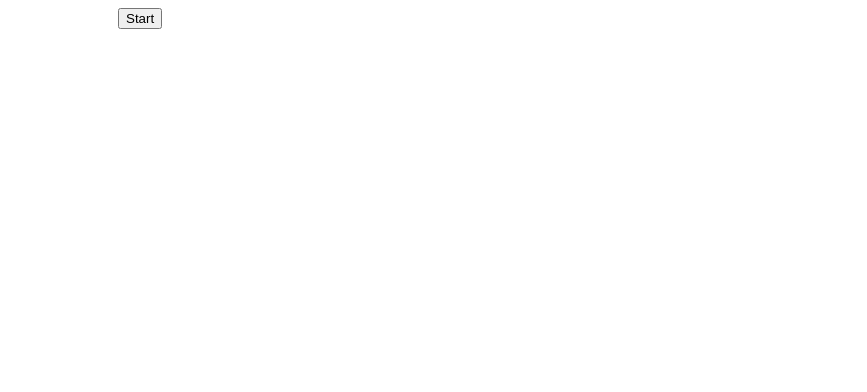
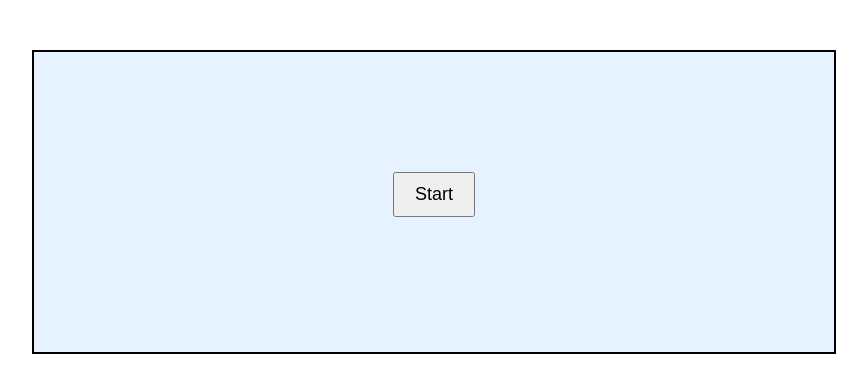
Before and after one commit to acciojob/golf-react-Tusharahuja14, a React app: page / in a window 1280 px wide. Shown: the top 392 px of the page, without its empty margins (206-1073 px from the left). Built offline with nearby package versions, Linux system fonts and the light colour scheme.

Commit message:
change in repo

```diff
--- a/src/components/App.js
+++ b/src/components/App.js
@@ -1,42 +1,58 @@
-import React, { Component, useState } from "react";
-import '../styles/App.css';
+import React, { Component } from "react";
+import "../styles/App.css";
 
 class App extends Component {
   constructor(props) {
-        super(props)
+    super(props);
     this.state = {
       renderBall: false,
-            posi : 0,
-            ballPosition: { left: "0px" }
-        };
-        this.renderChoice = this.renderBallOrButton.bind(this)
-        this.buttonClickHandler = this.buttonClickHandler.bind(this)
+      ballPosition: 0,
     };
 
-    buttonClickHandler() {
+    this.handleKeyDown = this.handleKeyDown.bind(this);
+    this.handleStartClick = this.handleStartClick.bind(this);
+  }
 
+  componentDidMount() {
+    document.addEventListener("keydown", this.handleKeyDown);
   }
-    renderBallOrButton() {
-		if (this.state.renderBall) {
-		    return <div className="ball" style={this.state.ballPosition}></div>
-		} else {
-		    return <button onClick={this.buttonClickHandler} >Start</button>
+
+  componentWillUnmount() {
+    document.removeEventListener("keydown", this.handleKeyDown);
+  }
+
+  handleKeyDown(event) {
+    if (event.key === "ArrowRight" && this.state.renderBall) {
+      this.setState((prevState) => ({
+        ballPosition: prevState.ballPosition + 5,
+      }));
     }
   }
 
-    // bind ArrowRight keydown event
-    componentDidMount() {
-
+  handleStartClick() {
+    this.setState({ renderBall: true });
   }
 
   render() {
     return (
       <div className="playground">
-                {this.renderBallOrButton()}
+        {!this.state.renderBall ? (
+          <button className="start" onClick={this.handleStartClick}>
+            Start
+          </button>
+        ) : (
+          <div
+            className="ball"
+            style={{
+              left: `${this.state.ballPosition}px`,
+              position: "absolute",
+              top: "100px",
+            }}
+          ></div>
+        )}
       </div>
-        )
+    );
   }
 }
 
-
 export default App;
--- a/src/styles/App.css
+++ b/src/styles/App.css
@@ -1,17 +1,23 @@
-.playground{
-    width:50%;
-    height:50%;
-    margin: auto;
+.playground {
+  position: relative;
+  width: 800px;
+  height: 300px;
+  border: 2px solid black;
+  margin: 50px auto;
+  background-color: #e6f2ff;
 }
-body html .root {
-    height: 100%;
+
+.ball {
+  width: 50px;
+  height: 50px;
+  background-color: black;
+  border-radius: 50%;
 }
-.ball{
-    background-color: black;
-    box-shadow: 0 10px 10px -6px;
-    position: relative;
-    right: 0px;
-    height: 50px;
-    width: 50px;
-    border-radius: 25px;
+
+.start {
+  margin: 120px auto;
+  display: block;
+  padding: 10px 20px;
+  font-size: 18px;
+  cursor: pointer;
 }
```
Also changed, not shown: 1 other file (tests, documents, lock files or other folders). Lines whose indentation alone changed are shown as unchanged.
